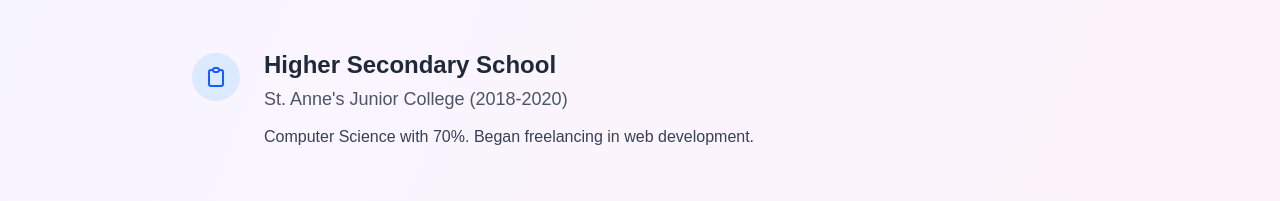
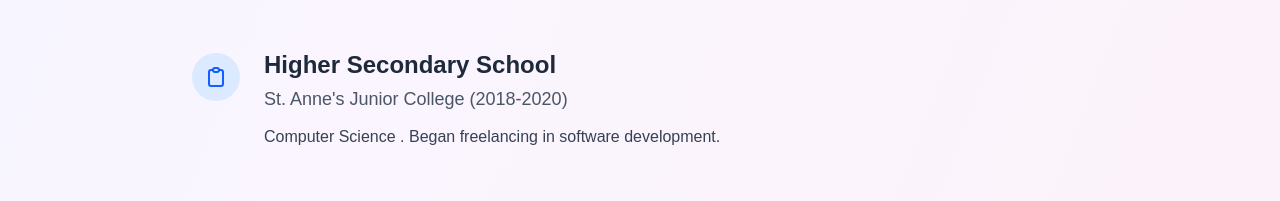
Before and after one commit to satyamgit1/SnowScripting, a Next.js app: page /About_us in a window 1280 px wide. Shown: the part 2580-2781 px from the top of the page. Built offline with nearby package versions, Linux system fonts and the light colour scheme; no server answers.

Commit message:
update education section

```diff
--- a/pages/About_us.js
+++ b/pages/About_us.js
@@ -499,7 +499,7 @@ export default function About() {
                 <div>
                   <h3 className="text-2xl font-bold text-gray-800 mb-1">Higher Secondary School</h3>
                   <p className="text-lg text-gray-600 mb-3">St. Anne's Junior College (2018-2020)</p>
-                  <p className="text-gray-700">Computer Science with 70%. Began freelancing in web development.</p>
+                  <p className="text-gray-700">Computer Science . Began freelancing in software  development.</p>
                 </div>
               </div>
             </motion.div>
```
